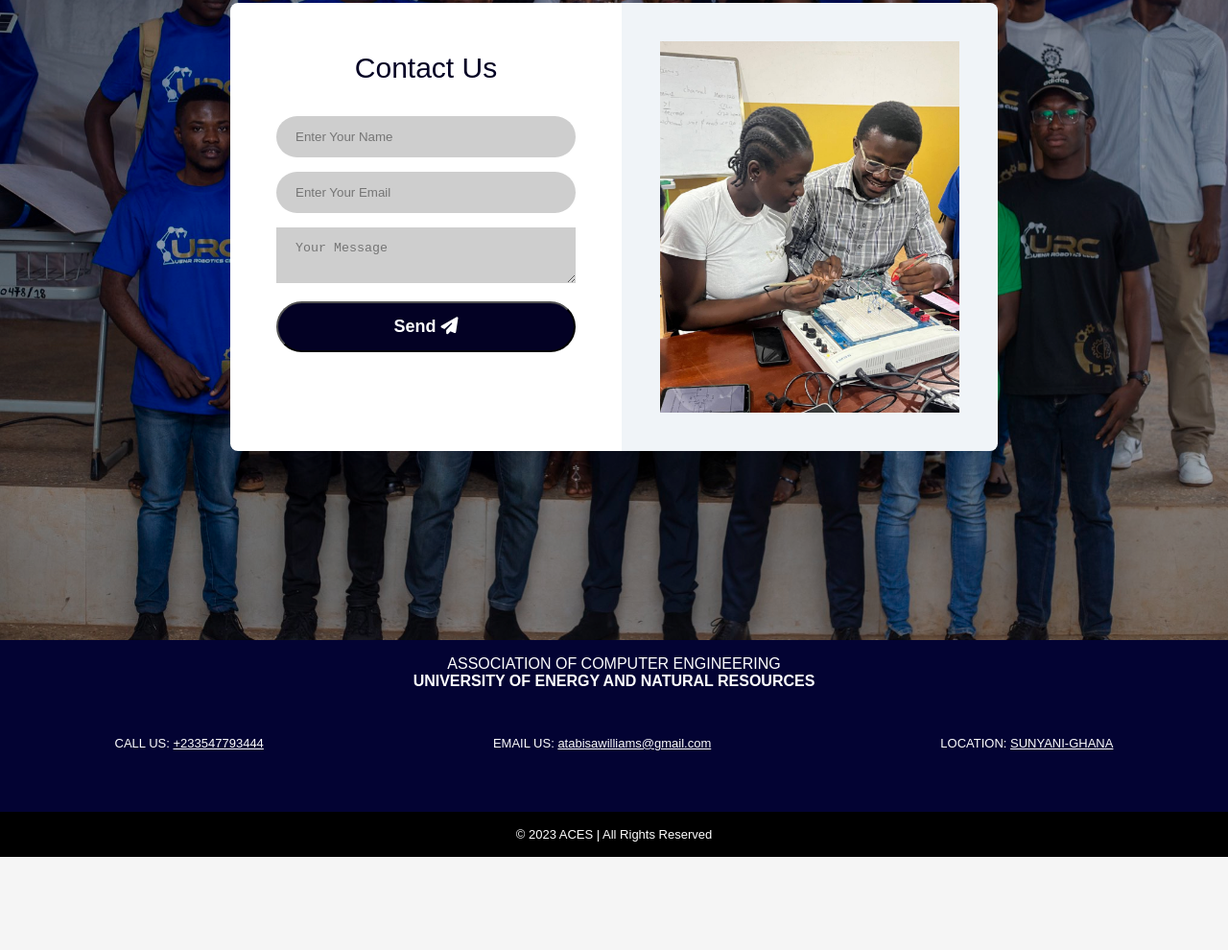
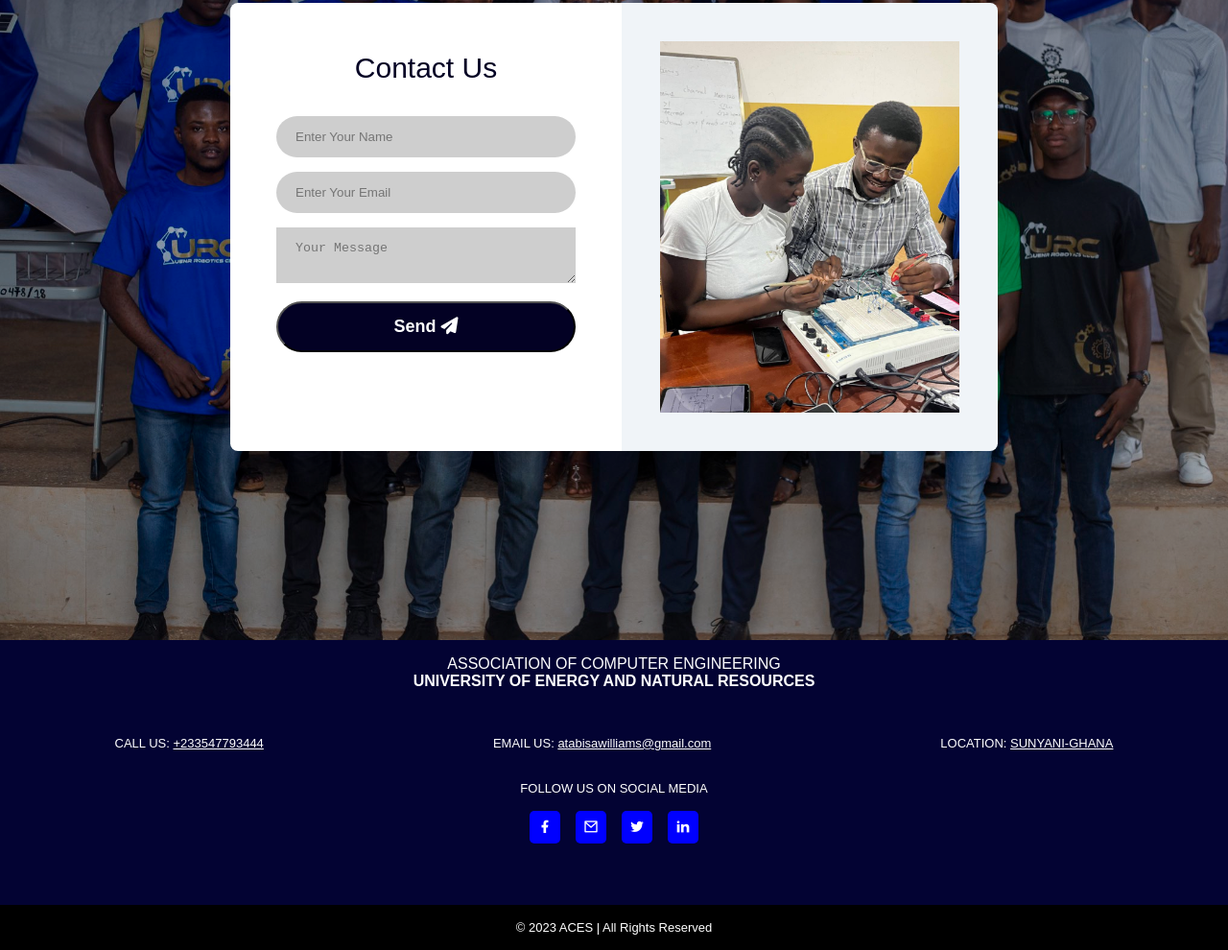
Before and after one commit to willzcode/ACES-Website, a plain HTML site: page index.html in a window 1280 px wide. Shown: the part 3856-4846 px from the top of the page at 96% size. Before the commit the page ends 4749 px from the top, so only its background shows below. Drawn offline with nearby package versions, Linux system fonts and the light colour scheme.

Commit message:
ACES-Website

```diff
--- a/index.html
+++ b/index.html
@@ -9,6 +9,10 @@
       rel="stylesheet"
       href="https://cdnjs.cloudflare.com/ajax/libs/font-awesome/6.5.1/css/all.min.css"
     />
+    <link
+    href="https://cdn.jsdelivr.net/npm/remixicon@3.0.0/fonts/remixicon.css"
+    rel="stylesheet"
+  />
     <link
       rel="stylesheet"
       href="https://cdn.jsdelivr.net/npm/swiper@10/swiper-bundle.min.css"
@@ -519,7 +523,15 @@
             </li>
           </ul>
         </div>
-        <!--Add icon to social media-->
+              <div class="follow">
+                <p>FOLLOW US ON SOCIAL MEDIA</p>
+              </div>
+        <div class="social__icons">
+          <a href="https://facebook.com" class="icon"><i class="ri-facebook-fill"></i></a>
+          <a href="mailto:atabisawilliams@gmail.com" class="icon"><i class="ri-mail-line"></i></a>
+          <a href="https://twitter.com" class="icon"><i class="ri-twitter-fill"></i></a>
+          <a href="https://linkedin.com" class="icon"><i class="ri-linkedin-fill"></i></a>
+        </div>
         <p class="last">&copy; 2023 ACES | All Rights Reserved</p>
       </section>
     </footer>
--- a/styles.css
+++ b/styles.css
@@ -564,6 +564,37 @@ footer {
   padding: 1rem;
 }
 
+.follow p{
+  margin-top: 2rem;
+  text-align: center;
+  font-size: small;
+}
+
+.social__icons {
+  display: flex;
+  align-items: center;
+  gap: 1rem;
+  justify-content: center;
+  margin-top: 1rem;
+}
+
+.social__icons a {
+  text-decoration: none;
+}
+
+.social__icons .icon {
+  padding: 0.5rem;
+  border-radius: 5px;
+  color: #fff;
+  background-color: blue;
+  transition: 0.3s;
+  cursor: pointer;
+}
+
+.social__icons .icon:hover {
+  background-color: darkblue;
+}
+
 @media (max-width: 991px) {
   .low {
     grid-template-columns: 1fr;
```
